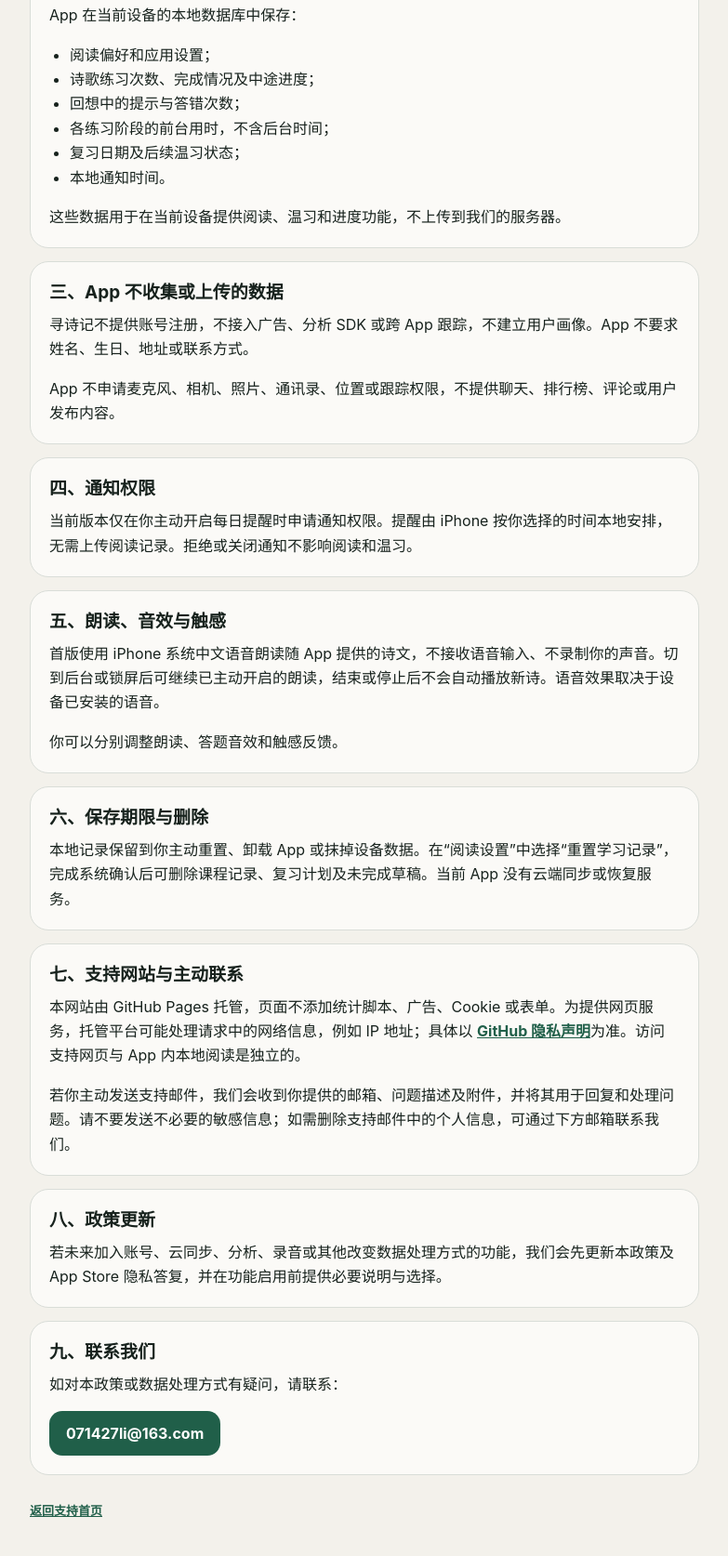
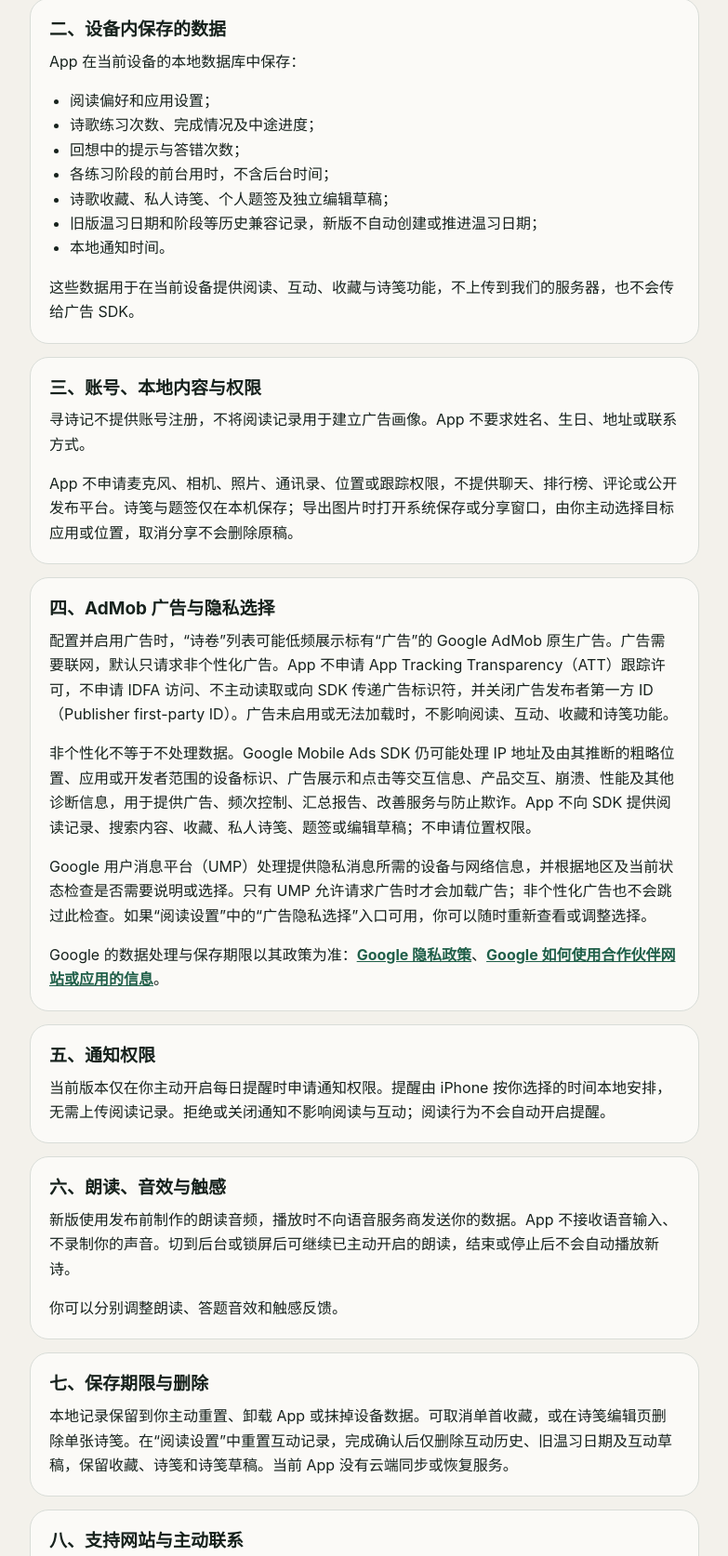
Before and after one commit to LuckyLee07/PoetryGame-support, a plain HTML site: page privacy.html in a window 1280 px wide. Shown: the part 419-2093 px from the top of the page at 93% size, without its empty margins (248-1031 px from the left). Drawn offline with Linux system fonts and the light colour scheme.

Commit message:
Update support and privacy policy for Xunshiji 1.1.0 AdMob release

```diff
--- a/privacy.html
+++ b/privacy.html
@@ -3,7 +3,7 @@
 <head>
   <meta charset="utf-8">
   <meta name="viewport" content="width=device-width, initial-scale=1">
-  <meta name="description" content="寻诗记隐私政策：无需账号，无广告与跟踪，阅读记录保存在设备本地。">
+  <meta name="description" content="寻诗记隐私政策：阅读记录留在设备，AdMob 广告与 UMP 隐私选择的处理说明。">
   <title>隐私政策｜寻诗记</title>
   <link rel="stylesheet" href="styles.css">
   <link rel="icon" href="app-icon.png">
@@ -13,38 +13,44 @@
     <img src="app-icon.png" alt="寻诗记图标" width="72" height="72">
     <div><p class="eyebrow">寻诗记 · PRIVACY</p><h1>隐私政策</h1></div>
   </header>
-  <p class="lead">无需账号，无广告与跟踪。阅读记录保存在你的 iPhone。</p>
-  <p class="meta">生效日期：2026 年 9 月 17 日 · 适用于寻诗记 iPhone App 1.0 及本支持站点。</p>
+  <p class="lead">无需账号，阅读记录、收藏与私人诗笺留在你的 iPhone。广告默认只请求非个性化广告，不申请跟踪许可。</p>
+  <p class="meta">更新日期：2026 年 10 月 9 日 · 本政策说明 1.1.0 版本的功能与数据处理。旧版 1.0.0 未接入广告；具体功能以所安装的版本为准。</p>
   <section class="card"><h2>一、适用范围</h2>
-    <p>寻诗记面向希望重温古诗词的成年读者，提供诗歌阅读、系统朗读和温习功能。</p>
+    <p>寻诗记提供诗画阅读、朗读、诗句互动、个人收藏和私人诗笺功能。</p>
   </section>
   <section class="card"><h2>二、设备内保存的数据</h2>
     <p>App 在当前设备的本地数据库中保存：</p>
-    <ul><li>阅读偏好和应用设置；</li><li>诗歌练习次数、完成情况及中途进度；</li><li>回想中的提示与答错次数；</li><li>各练习阶段的前台用时，不含后台时间；</li><li>复习日期及后续温习状态；</li><li>本地通知时间。</li></ul>
-    <p>这些数据用于在当前设备提供阅读、温习和进度功能，不上传到我们的服务器。</p>
+    <ul><li>阅读偏好和应用设置；</li><li>诗歌练习次数、完成情况及中途进度；</li><li>回想中的提示与答错次数；</li><li>各练习阶段的前台用时，不含后台时间；</li><li>诗歌收藏、私人诗笺、个人题签及独立编辑草稿；</li><li>旧版温习日期和阶段等历史兼容记录，新版不自动创建或推进温习日期；</li><li>本地通知时间。</li></ul>
+    <p>这些数据用于在当前设备提供阅读、互动、收藏与诗笺功能，不上传到我们的服务器，也不会传给广告 SDK。</p>
   </section>
-  <section class="card"><h2>三、App 不收集或上传的数据</h2>
-    <p>寻诗记不提供账号注册，不接入广告、分析 SDK 或跨 App 跟踪，不建立用户画像。App 不要求姓名、生日、地址或联系方式。</p>
-    <p>App 不申请麦克风、相机、照片、通讯录、位置或跟踪权限，不提供聊天、排行榜、评论或用户发布内容。</p>
+  <section class="card"><h2>三、账号、本地内容与权限</h2>
+    <p>寻诗记不提供账号注册，不将阅读记录用于建立广告画像。App 不要求姓名、生日、地址或联系方式。</p>
+    <p>App 不申请麦克风、相机、照片、通讯录、位置或跟踪权限，不提供聊天、排行榜、评论或公开发布平台。诗笺与题签仅在本机保存；导出图片时打开系统保存或分享窗口，由你主动选择目标应用或位置，取消分享不会删除原稿。</p>
   </section>
-  <section class="card"><h2>四、通知权限</h2>
-    <p>当前版本仅在你主动开启每日提醒时申请通知权限。提醒由 iPhone 按你选择的时间本地安排，无需上传阅读记录。拒绝或关闭通知不影响阅读和温习。</p>
+  <section class="card"><h2>四、AdMob 广告与隐私选择</h2>
+    <p>配置并启用广告时，“诗卷”列表可能低频展示标有“广告”的 Google AdMob 原生广告。广告需要联网，默认只请求非个性化广告。App 不申请 App Tracking Transparency（ATT）跟踪许可，不申请 IDFA 访问、不主动读取或向 SDK 传递广告标识符，并关闭广告发布者第一方 ID（Publisher first-party ID）。广告未启用或无法加载时，不影响阅读、互动、收藏和诗笺功能。</p>
+    <p>非个性化不等于不处理数据。Google Mobile Ads SDK 仍可能处理 IP 地址及由其推断的粗略位置、应用或开发者范围的设备标识、广告展示和点击等交互信息、产品交互、崩溃、性能及其他诊断信息，用于提供广告、频次控制、汇总报告、改善服务与防止欺诈。App 不向 SDK 提供阅读记录、搜索内容、收藏、私人诗笺、题签或编辑草稿；不申请位置权限。</p>
+    <p>Google 用户消息平台（UMP）处理提供隐私消息所需的设备与网络信息，并根据地区及当前状态检查是否需要说明或选择。只有 UMP 允许请求广告时才会加载广告；非个性化广告也不会跳过此检查。如果“阅读设置”中的“广告隐私选择”入口可用，你可以随时重新查看或调整选择。</p>
+    <p>Google 的数据处理与保存期限以其政策为准：<a href="https://policies.google.com/privacy">Google 隐私政策</a>、<a href="https://policies.google.com/technologies/partner-sites">Google 如何使用合作伙伴网站或应用的信息</a>。</p>
   </section>
-  <section class="card"><h2>五、朗读、音效与触感</h2>
-    <p>首版使用 iPhone 系统中文语音朗读随 App 提供的诗文，不接收语音输入、不录制你的声音。切到后台或锁屏后可继续已主动开启的朗读，结束或停止后不会自动播放新诗。语音效果取决于设备已安装的语音。</p>
+  <section class="card"><h2>五、通知权限</h2>
+    <p>当前版本仅在你主动开启每日提醒时申请通知权限。提醒由 iPhone 按你选择的时间本地安排，无需上传阅读记录。拒绝或关闭通知不影响阅读与互动；阅读行为不会自动开启提醒。</p>
+  </section>
+  <section class="card"><h2>六、朗读、音效与触感</h2>
+    <p>新版使用发布前制作的朗读音频，播放时不向语音服务商发送你的数据。App 不接收语音输入、不录制你的声音。切到后台或锁屏后可继续已主动开启的朗读，结束或停止后不会自动播放新诗。</p>
     <p>你可以分别调整朗读、答题音效和触感反馈。</p>
   </section>
-  <section class="card"><h2>六、保存期限与删除</h2>
-    <p>本地记录保留到你主动重置、卸载 App 或抹掉设备数据。在“阅读设置”中选择“重置学习记录”，完成系统确认后可删除课程记录、复习计划及未完成草稿。当前 App 没有云端同步或恢复服务。</p>
+  <section class="card"><h2>七、保存期限与删除</h2>
+    <p>本地记录保留到你主动重置、卸载 App 或抹掉设备数据。可取消单首收藏，或在诗笺编辑页删除单张诗笺。在“阅读设置”中重置互动记录，完成确认后仅删除互动历史、旧温习日期及互动草稿，保留收藏、诗笺和诗笺草稿。当前 App 没有云端同步或恢复服务。</p>
   </section>
-  <section class="card"><h2>七、支持网站与主动联系</h2>
+  <section class="card"><h2>八、支持网站与主动联系</h2>
     <p>本网站由 GitHub Pages 托管，页面不添加统计脚本、广告、Cookie 或表单。为提供网页服务，托管平台可能处理请求中的网络信息，例如 IP 地址；具体以 <a href="https://docs.github.com/en/site-policy/privacy-policies/github-general-privacy-statement">GitHub 隐私声明</a>为准。访问支持网页与 App 内本地阅读是独立的。</p>
     <p>若你主动发送支持邮件，我们会收到你提供的邮箱、问题描述及附件，并将其用于回复和处理问题。请不要发送不必要的敏感信息；如需删除支持邮件中的个人信息，可通过下方邮箱联系我们。</p>
   </section>
-  <section class="card"><h2>八、政策更新</h2>
+  <section class="card"><h2>九、政策更新</h2>
     <p>若未来加入账号、云同步、分析、录音或其他改变数据处理方式的功能，我们会先更新本政策及 App Store 隐私答复，并在功能启用前提供必要说明与选择。</p>
   </section>
-  <section class="card"><h2>九、联系我们</h2>
+  <section class="card"><h2>十、联系我们</h2>
     <p>如对本政策或数据处理方式有疑问，请联系：</p>
     <a class="button" href="mailto:071427li@163.com">071427li@163.com</a>
   </section>
```
Also changed, not shown: index.html (+18 -10 lines).
